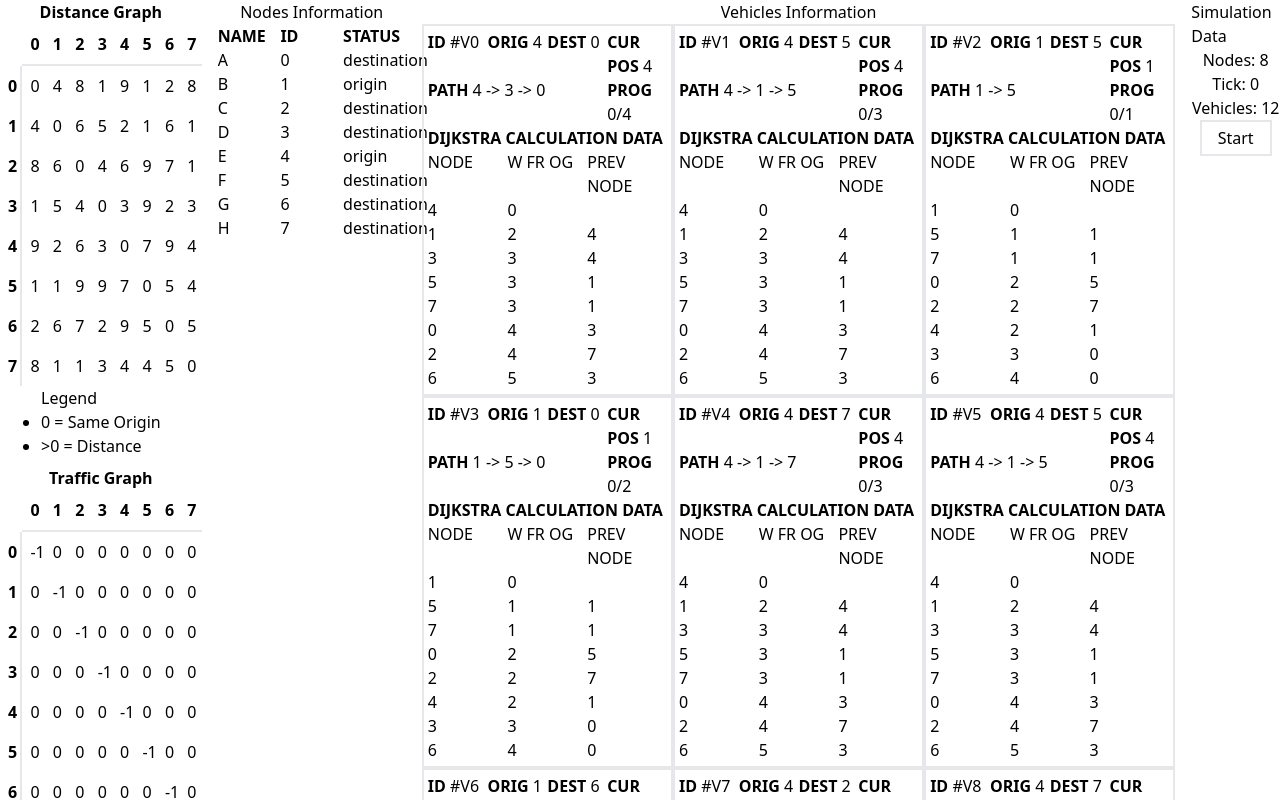
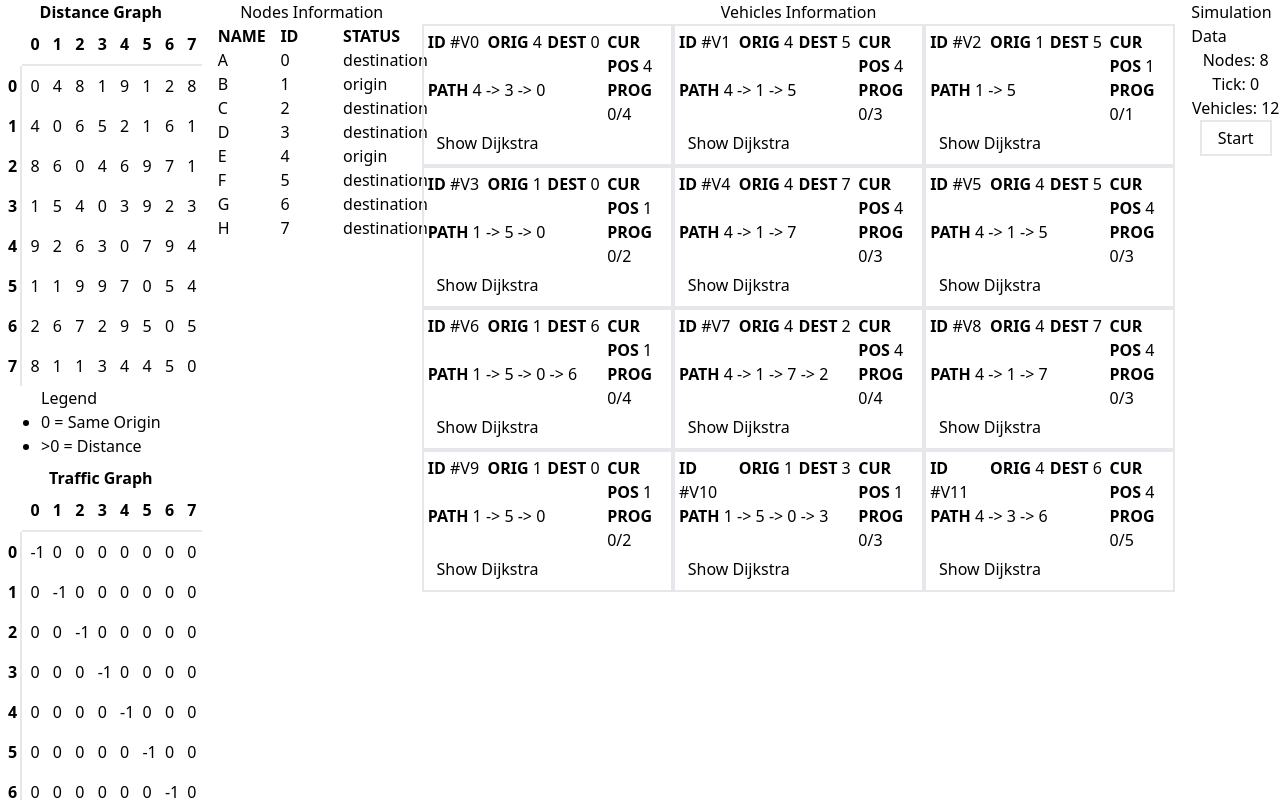
Before and after one commit to scantarbian/shiroko, a Next.js app: page /playground/trafficsim in a window 1280 px wide. Shown: the top 800 px of the page. Built offline with nearby package versions, Linux system fonts and the light colour scheme.

Commit message:
feat: hide-able dijkstra data for vehicles

```diff
--- a/app/playground/trafficsim/Vehicle.tsx
+++ b/app/playground/trafficsim/Vehicle.tsx
@@ -1,3 +1,4 @@
+import { useState } from "react";
 import type { Vehicle } from "./types";
 
 type Props = {
@@ -6,6 +7,8 @@ type Props = {
 };
 
 const VehicleData = ({ vehicle, id }: Props) => {
+  const [djikstraDataOpen, setDjikstraDataOpen] = useState(false);
+
   return (
     <div className="grid grid-cols-4 border-2 p-1">
       <span key={`${id}-key`}>
@@ -27,8 +30,22 @@ const VehicleData = ({ vehicle, id }: Props) => {
         <span className="font-bold">PROG</span> {vehicle.traveledWeights}/
         {vehicle.weights}
       </span>
-      <span className="col-span-4 font-bold">DIJKSTRA CALCULATION DATA</span>
-      <div className="col-span-4 grid grid-cols-3">
+      <button
+        onClick={() => {
+          setDjikstraDataOpen(!djikstraDataOpen);
+        }}
+        className="border border-white p-1 col-span-2"
+      >
+        <span>Show Dijkstra</span>
+      </button>
+      <div
+        className={`col-span-4 ${
+          djikstraDataOpen ? "" : "h-0 overflow-hidden"
+        }
+    }`}
+      >
+        <span className=" font-bold">DIJKSTRA CALCULATION DATA</span>
+        <div className=" grid grid-cols-3">
           <span>NODE</span>
           <span>W FR OG</span>
           <span>PREV NODE</span>
@@ -43,6 +60,7 @@ const VehicleData = ({ vehicle, id }: Props) => {
           })}
         </div>
       </div>
+    </div>
   );
 };
 
--- a/app/playground/trafficsim/page.tsx
+++ b/app/playground/trafficsim/page.tsx
@@ -232,6 +232,9 @@ const TrafficSim = () => {
     if (isSimulationActive) {
       const interval = setInterval(() => {
         setTick((tick) => tick + 1);
+
+        // move vehicles
+        // update traffic graph
       }, 1000);
 
       return () => clearInterval(interval);
```
Lines whose indentation alone changed are shown as unchanged.
